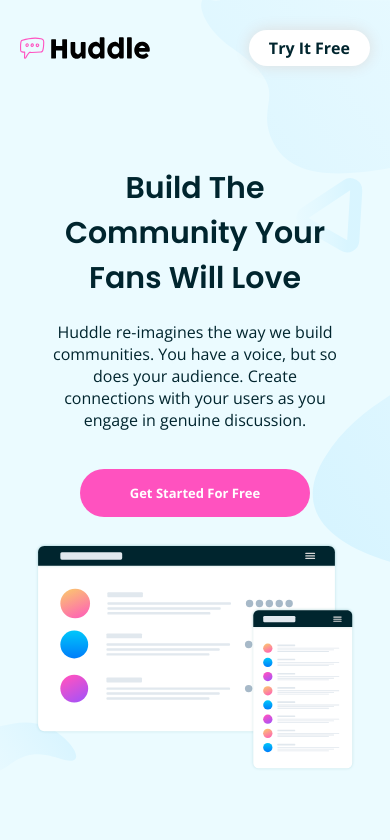
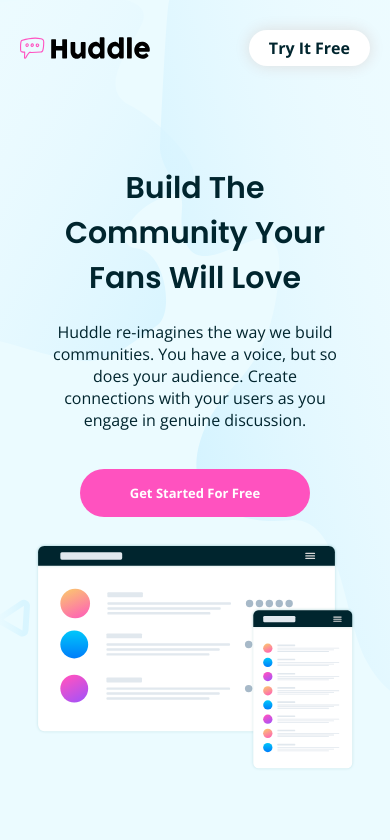
Before and after one commit to MahmoudBadrAli/Huddle-landing-page-with-alternating-feature-blocks, a plain HTML site: page index.html in a window 390 px wide. Shown: the top 840 px of the page. Drawn offline with nearby package versions, Linux system fonts and the light colour scheme.

Commit message:
Added The Image For Little Screen

```diff
--- a/CSS/style.css
+++ b/CSS/style.css
@@ -44,6 +44,12 @@ header {
     margin-left: auto;
     margin-right: auto;
     margin-bottom: 100px;
+}
+
+@media (max-width: 911px) {
+    header {
+        background-image: url("../Challenge/huddle-landing-page-with-alternating-feature-blocks-master/images/bg-hero-mobile.svg");
+    }
 }
 
 header .top {
```
